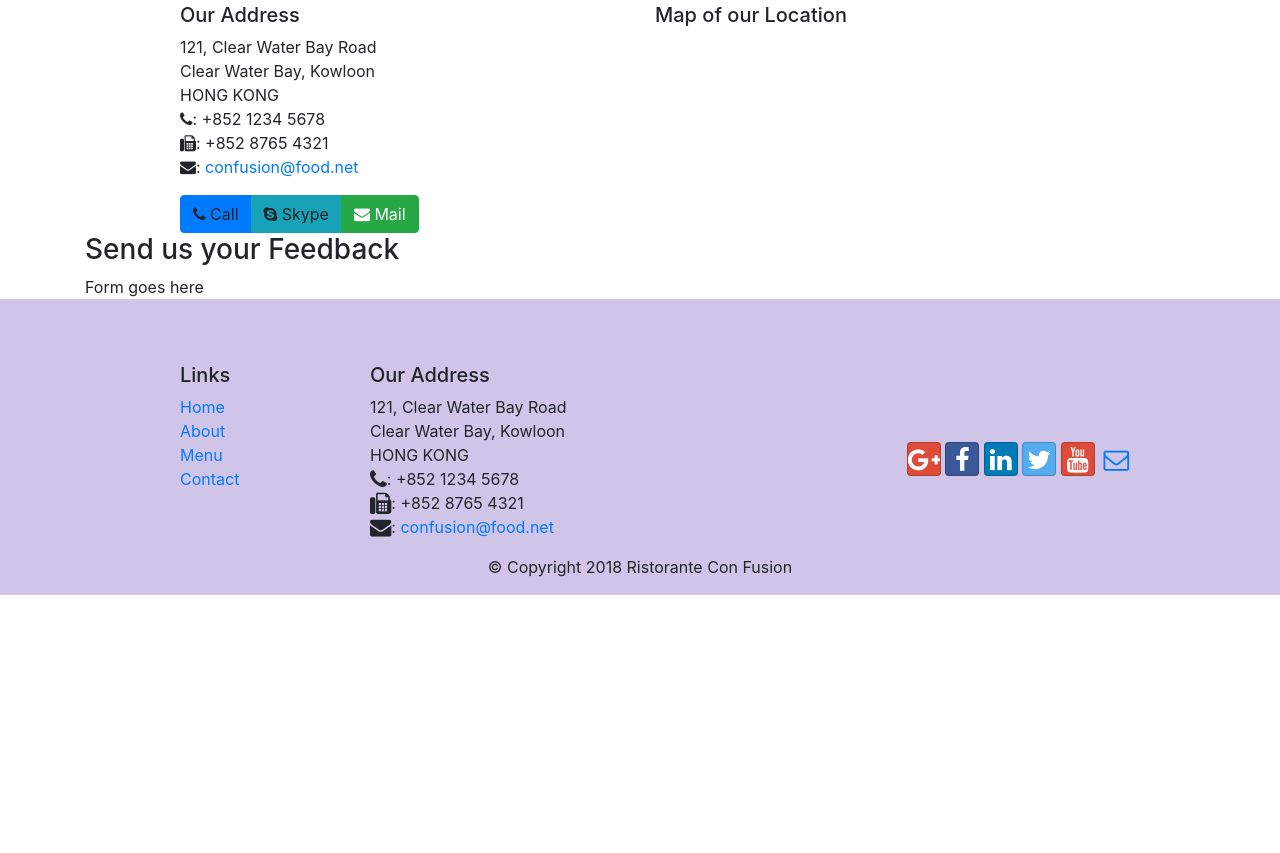
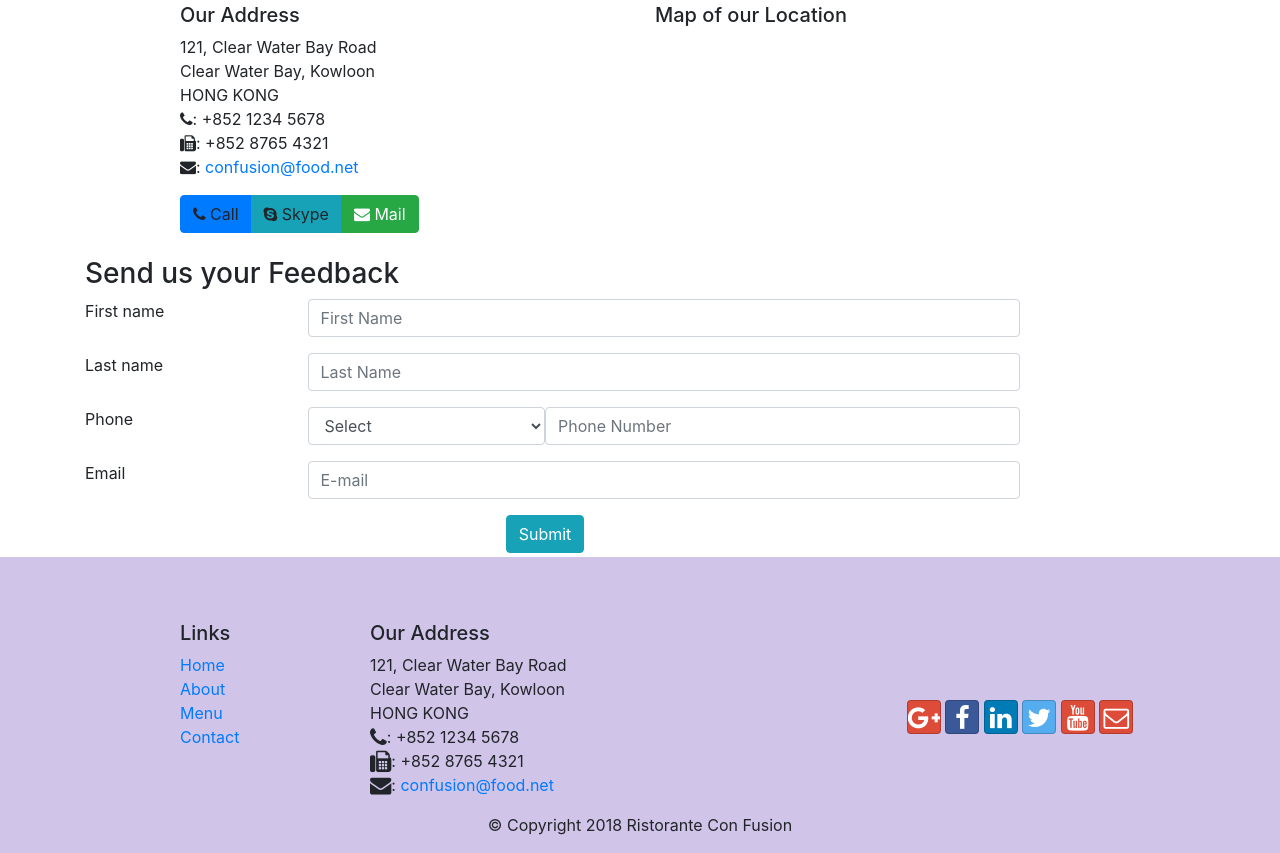
Before and after one commit to mmehta123/Boots, a website: page contactus.html in a window 1280 px wide. Shown: the part 523-1376 px from the top of the page. Before the commit the page ends 1118 px from the top, so only its background shows below. Drawn offline with nearby package versions, Linux system fonts and the light colour scheme.

Commit message:
form elements

```diff
--- a/contactus.html
+++ b/contactus.html
@@ -22,7 +22,10 @@
             <button class="navbar-toggler" type="button" data-toggle="collapse" data-target="#Navbar">
                 <span class="navbar-toggler-icon"></span>
             </button>
-            <a class="navbar-brand" href="#">Ristorante Con Fusion</a>
+            <div class="navbar-brand">
+
+                <h1>RistoFusion</h1>
+            </div>
                 <div class="collapse navbar-collapse" id="Navbar">
                 <ul class="navbar-nav mr-auto">
                         <li class="nav-item"><a class="nav-link" href="./index.html"><span class="fa fa-home fa-lg"></span> Home</a></li>
@@ -79,22 +82,49 @@
                 <h5>Map of our Location</h5>
             </div>
             <div class="col-12 col-sm-11 offset-sm-1">
-                <div role="button" class="btn-group">
+                <div role="button" class="btn-group justi">
                     <a role="button" class="btn btn-primary"><i class="fa fa-phone"></i> Call</a>
                     <a role="button" class="btn btn-info"><i class="fa fa-skype"></i> Skype</a>
                     <a role="button" href="mailto:mohitmehta6pro@gmail.com" class="btn btn-success"><i class="fa fa-envelope"></i> Mail</a>
                 </div>
             </div>
         </div>
-
+        <br>
         <div class="row row-content">
             <div class="col-12">
                 <h3>Send us your Feedback</h3>
             </div>
-            <div class="col-12 col-md-9">
-                Form goes here
+            <br>
+            <div class="col-12 col-md-10">
+                <form>
+                    <div class="form-group row">
+                        <label for="firstname" class="col-md-3 class-form-label">First name</label>
+                        <input class="col-md-9 form-control" type="text" placeholder="First Name" id="firstname" name="firstname"/>
+                    </div>
+                    <div class="form-group row">
+                        <label for="lastname" class="col-md-3 class-form-label">Last name</label>
+                        <input class="col-md-9 form-control" type="text" placeholder="Last Name" id="lastname" name="lastname" />
+                    </div>
+                    <div class="form-group row">
+                        <label for="phone" class="col-12 col-md-3 class-form-label">Phone</label>
+                        <select class="col-4 col-md-3 form-control" data-style="btn-primary" name="areacode" id="areacode">
+                            <option value="none text-center">Select</option>
+                            <option value="India">+91 (India)</option>
+                            <option value="India">+92 (Pakistan)</option>
+                        </select>
+                        <input class="col-7 col-md-6 offset-1 offset-md-0 col-md-5 form-control" type="tel" placeholder="Phone Number" id="phone" name="phone" />
+                    </div>
+                    <div class="form-group row">
+                        <label for="email" class="col-md-3 class-form-label">Email</label>
+                        <input class="col-md-9 form-control" type="email" placeholder="E-mail" id="email" name="email" />
+                    </div>
+                    <div class="row justify-content-center mb-1">
+                        <button class="btn btn-info  ">Submit</button>
+                    </div>
+                </form>
             </div>
             <div class="col-12 col-md">
+
             </div>
         </div>
 
@@ -131,7 +161,7 @@
                         <a class="btn btn-social-icon btn-linkedin" href="http://www.linkedin.com/in/"><i class="fa fa-linkedin"></i></a>
                         <a class="btn btn-social-icon btn-twitter" href="http://twitter.com/"><i class="fa fa-twitter"></i></a>
                         <a class="btn btn-social-icon btn-google" href="http://youtube.com/"><i class="fa fa-youtube"></i></a>
-                        <a class="btn btn-social-icon" href="mailto:"><i class="fa fa-envelope-o"></i></a>
+                        <a class="btn btn-social-icon btn-google" href="mailto:"><i class="fa fa-envelope-o"></i></a>
                     </div>
                 </div>
            </div>
```
Lines whose indentation alone changed are shown as unchanged.
